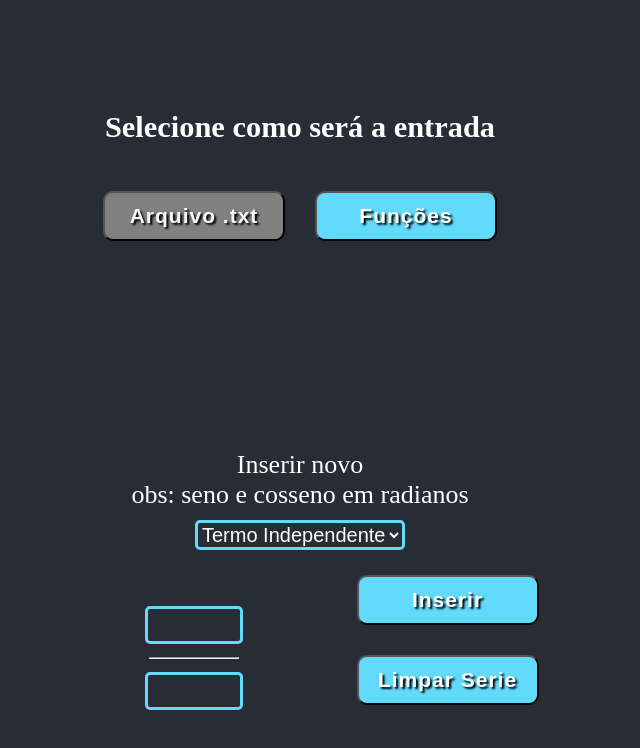
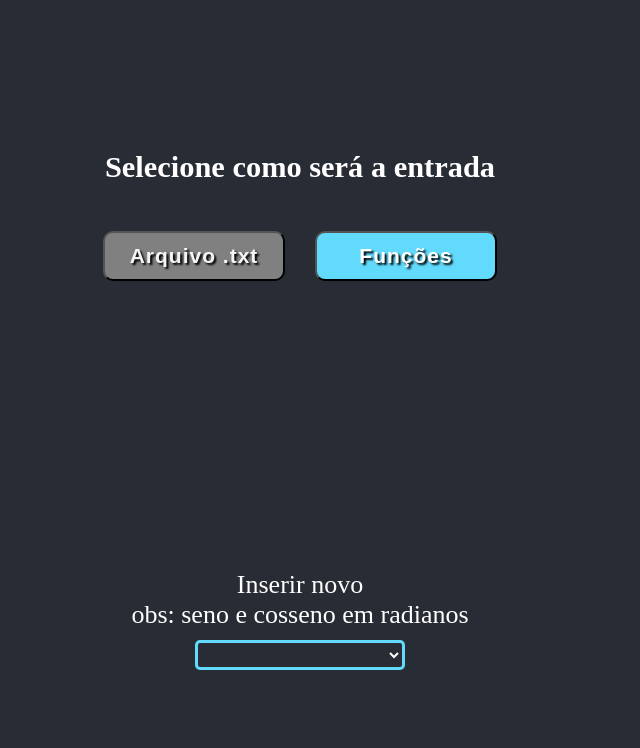
Before and after one commit to SantiagoDina/projetoSis, a React (Create React App) app: page / in a window 1280 px wide. Shown: the top 748 px of the page, without its empty margins (340-980 px from the left). Built offline with nearby package versions, Linux system fonts and the light colour scheme.

Commit message:
Fix: Posição inicial

```diff
--- a/src/App.js
+++ b/src/App.js
@@ -12,7 +12,7 @@ function App() {
   const [saidaChart, setSaidaChart] = useState();
   const [saidaTratadoChart, setSaidaTratadoChart] = useState();
   const [freqAqui, setFreqAqui] = useState();
-  const [tipoFuncao, setTipoFuncao] = useState('1');
+  const [tipoFuncao, setTipoFuncao] = useState('0');
   const [inicio, setInicio] = useState();
   const [fim, setFim] = useState();
   const [serie, setSerie] = useState([]);
```
